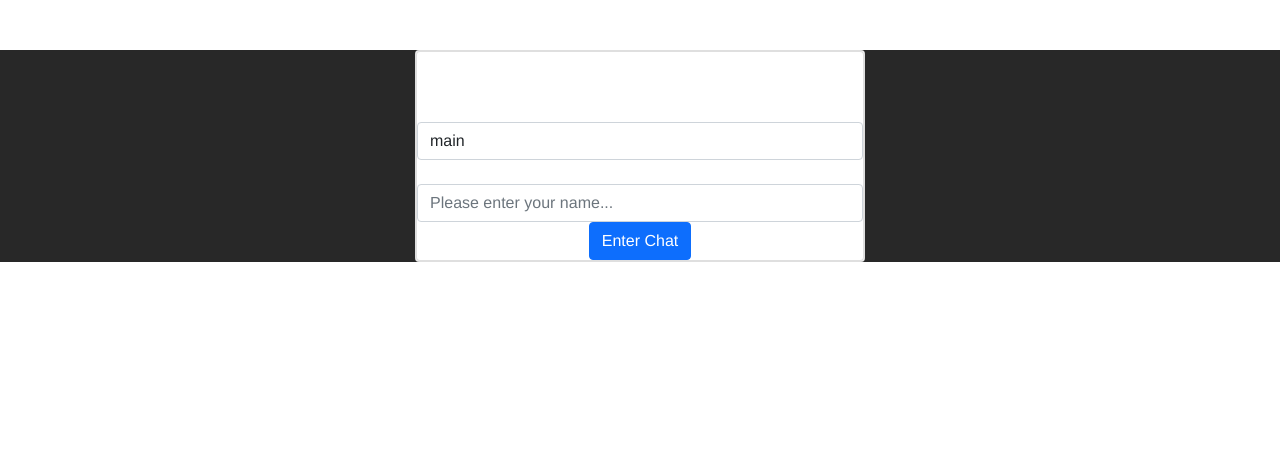
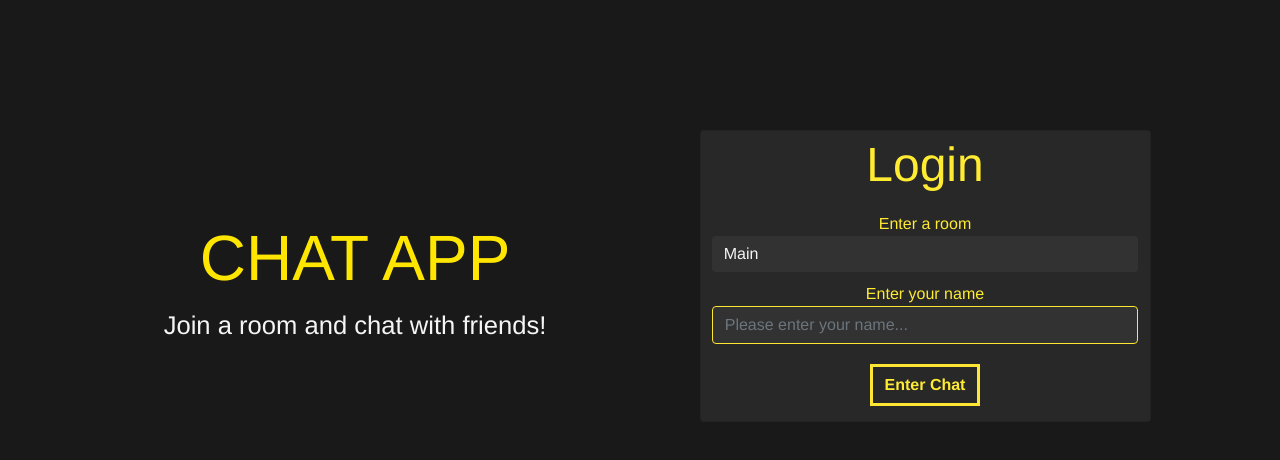
Before and after one commit to kevin-cheng90/vue-chat, a Vue app: page / in a window 1280 px wide. Shown: the top 460 px of the page. Built offline with nearby package versions, Linux system fonts and the light colour scheme; what vue-chat-scroll would draw is missing.

Commit message:
Login page UI updated

```diff
--- a/src/App.vue
+++ b/src/App.vue
@@ -10,10 +10,9 @@
   -webkit-font-smoothing: antialiased;
   -moz-osx-font-smoothing: grayscale;
   text-align: center;
-  color: rgb(255, 255, 255);
-  /*color: #2c3e50; */
-  background-color: rgb(40, 40, 40);
-
+  color: rgb(245, 245, 245);
+  /*co  r: #2c3e50; */
+  background-color: rgb(25, 25, 25);
 }
 
 #nav {
--- a/src/components/ChatBox.vue
+++ b/src/components/ChatBox.vue
@@ -1,12 +1,12 @@
 <template>
 	<div>
 		<div class="chat">
-			<div id="chat-top" class="d-flex justify-content-between">
+			<div id="chat-top" class="d-flex justify-content-between text-yellow">
 				<h4 class="chatRoomName">{{ chatroom }}</h4>
 				<span id="closeComponent" v-on:click="close()">&#x2573;</span>
 			</div>
 			<div id="chatbox" class="card">
-				<div class="card-body">
+				<div class="card-body chat-body">
 					<!-- Display "No messages yet" if there are no messages in DB -->
 					<p class="text-secondary nomessages" v-if="messages.length == 0">
 						[No messages yet]
@@ -48,9 +48,10 @@ export default {
 	created() {
 		/*
 		   put messages from database into "messages"
-		   list in chronological order
+		   list in reverse chronological order
 		*/
 		// ref makes db connection to get messages in the current chatroom
+		this.$parent.$on('update', )
 		let ref = fb.collection("rooms").doc(this.chatroom).collection("messages").orderBy("timestamp");
 		ref.onSnapshot(snapshot => {
 			snapshot.docChanges().forEach(change => {
@@ -64,7 +65,7 @@ export default {
 					});
 				}
 			})
-		})
+		});
 	},
 	methods: {
 		close() {
@@ -74,8 +75,8 @@ export default {
 	}
 
 }
+</script>
 
-</script>
 
 <style>
 
@@ -83,20 +84,19 @@ export default {
 	font-size: 1.4em;
 	padding-bottom: 0px;
 	text-align: left;
-	color: rgb(255, 230, 0);
 }
 
 #chatbox {
-	background-color: rgb(55, 55, 55);
+	background-color: rgb(40, 40, 40);
 }
 
 .text-yellow {
-	color: rgb(255, 230, 0);
+	color: rgb(255, 235, 50);
 }
 
 .chat {
 	padding-bottom: 40px;
-	background-color: rgb(40,40,40);
+	background-color: rgb(25,25,25);
 }
 
 .chat h2{
@@ -118,6 +118,10 @@ export default {
 	font-size: 0.7em;
 }
 
+.chat-body {
+	height: 315px;
+}
+
 .messages {
 	max-height: 300px;
 	text-align: left;
@@ -128,8 +132,8 @@ export default {
 	position: relative;
 	cursor: pointer;
 	color: rgb(200, 200, 200);
+}
 
-}
 #closeComponent:hover {
 	font-weight: bolder;
 	color: rgb(255, 230, 0);
@@ -139,7 +143,6 @@ export default {
 	padding-top: 50px;
 	display: flex;
 	justify-content: space-between;
-
 }
 
 </style>
--- a/src/components/CreateMessage.vue
+++ b/src/components/CreateMessage.vue
@@ -4,7 +4,7 @@
 			<div id="text-input" class="form-group">
 				<input id="textbox" type="text" name="message" class="form-control" placeholder="Enter Message ..." v-model="newMessage">
 				<p class="text-danger" v-if="errorText">{{ errorText }}</p>
-				<button id="textbtn" class="btn btn-primary" type="submit" name="action">Submit</button>
+				<button id="textbtn" class="btn" type="submit" name="action">Submit</button>
 			</div>
 
 		</form>
@@ -47,6 +47,7 @@ export default {
 
 
 </script>
+
 <style>
 #text-input {
 	display: flex;
@@ -54,8 +55,8 @@ export default {
 }
 
 #textbox {
-	color: rgb(255, 255, 255);
-	background-color: rgb(70, 70, 70);
+	color: rgb(245, 245, 245);
+	background-color: rgb(60, 60, 60);
 	border: rgb(40, 40, 40);
 	height: 40px;
 	margin-top: 10px;
@@ -64,33 +65,32 @@ export default {
 #textbox:focus {
 	box-shadow: none;
 	border: 1px solid;
-	border-color: rgb(255, 230, 0);
-	color: rgb(255, 255, 255);
+	border-color: rgb(255, 230, 50);
 }
 
 #textbtn {
-	color: rgb(255, 230, 0);
+	color: rgb(255, 235, 50);
 	margin-top: 10px;
 	margin-left: 10px;
 	float: right;
 	font-weight: bold;
 	border-width: 3px;
 	border-radius: 0;
-	border-color: rgb(255, 230, 0);
-	background-color: rgb(55, 55, 55);
+	border-color: rgb(255, 230, 50);
+	background-color: rgb(40, 40, 40);
 }
 
 #textbtn:focus {
 	box-shadow: none;
 	border: 3px solid;
-	color: rgb(30, 30, 30);
-	background-color: rgb(255, 230, 0);
+	color: rgb(40, 40, 40);
+	background-color: rgb(255, 230, 50);
 	border-color: rgb(255, 230, 0);
 }
 
 #textbtn:hover {
-	color: rgb(30, 30, 30);
-	background-color: rgb(255, 230, 0);
+	color: rgb(40, 40, 40);
+	background-color: rgb(255, 230, 50);
 	border-color: rgb(255, 230, 0);
 }
 
--- a/src/firebase/init.js
+++ b/src/firebase/init.js
@@ -15,6 +15,7 @@ const firebaseConfig = {
   measurementId: "..."
 };
 
+
 // Initialize Firebase
 const app = firebase.initializeApp(firebaseConfig);
 
--- a/src/views/Chat.vue
+++ b/src/views/Chat.vue
@@ -4,56 +4,46 @@
 			<h2 class="text-center">Real-Time Chat</h2>
 			<h5 class="text-center">Powered by Vue.js & Firebase</h5>
 		</div>
-
 		<button id="addRoomButton" type="button" class="btn btn-primary" v-on:click="addRoom()">
 			Add another room
 		</button>
 
+		<!--
+		Form for entering a new room
+		<div>
+			<div style="max-width:200px; margin:auto;">
+				<form @submit.prevent="Chat">
+					<input type="text" class="form-control">
+					<button class="btn btn-primary" type="button">Enter</button>
+				</form>
+			</div>
+		</div>
+		-->
+		<!-- Chatbox component lies within this container -->
+		<div class="container chat chat-body">
+			<div class="row">
+				<div id="name-and-chat1" class="name-and-chat col-md-6">
+					<span id="chatbox1-name" class="col-md-6" style="color: rgb(50, 200, 50);">
+						<div style="float:left;">{{chatroom}}</div>
+						<!-- &#x2573 is an X icon to close the chat -->
+						<button class="closeComponent" v-on:click="triggerClose()">&#x2573;</button>
+					</span>
+					<ChatBox ref="component1" id="chatbox1" :name="name" :chatroom="chatroom"/>
 
-
-		<div class="container chat">
-			<div class="row">
-				<ChatBox class="col-md-6" :name="name" :chatroom="chatroom"/>
-				<ChatBox class="col-md-6" :name="name" :chatroom="'HOMEWORK HELP'"/>
-
-				<!--
-				<div class="chat1 col-md-6">
-					<h5>{{ chatroom }}</h5>
-					<div class="card">
-						<div class="card-body">
-							<-- Display "No messages yet" if there are no messages in DB ->
-							<p class="text-secondary nomessages" v-if="messages.length == 0">
-								[No messages yet]
-							</p>
-							<-- Display messages if there are any in the DB ->
-							<div class="messages" v-chat-scroll="{always:false, smooth:true}">
-								<div v-for="message in messages" :key="message.id">
-									<span class="text-info">[{{ message.name }}]:</span>
-									<span>{{ message.message }}</span>
-									<span class="text-secondary time">{{ message.timestamp }}</span>
-								</div>
-							</div>
-						</div>
-						<div class="card-action">
-							<CreateMessage :name="name" :chatroom="chatroom"/>
-						</div>
-					</div>
 				</div>
-				<div class="chat2 col-md-6">
-					<div class="card">
-						<div class="card-body">
-							<p>Hello this is chat 2</p>
-						</div>
-					</div>
+				<div id="name-and-chat2" class="name-and-chat col-md-6">
+					<span id="chatbox2-name" class="col-md-6" style="max-height: 50px;">
+						<div style="float:left">{{name}}</div>
+						<div style="float:right">X</div>
+					</span>
+					<ChatBox id="chatbox2" :name="name" :chatroom="'HOMEWORK HELP'"/>
 				</div>
-				-->
 			</div>
 		</div>
 	</div>
 </template>
 
 <script>
-//import CreateMessage from "@/components/CreateMessage";
 import ChatBox from "@/components/ChatBox";
 
 
@@ -69,6 +59,12 @@ export default {
 			messages: []
 		}
 	},
+	// Wait until DOM is loaded
+	mounted() {
+		// Testing for future functions
+		// document.getElementById("name-and-chat1").classList.remove("col-md-6");
+		// document.getElementById("name-and-chat1").classList.add("col-md-12");
+	},
 	methods: {
 		addRoom() {
 			/*
@@ -76,6 +72,11 @@ export default {
 			*/
 			var addRoomButton = document.getElementById("addRoomButton");
 			addRoomButton.hidden = true;
+
+		},
+		triggerClose() {
+			// Need to hide close button of the other component
+			this.$refs.component1.close();
 		}
 	}
 }
@@ -84,12 +85,29 @@ export default {
 
 <style>
 
+.chat {
+	height: 100%;
+}
+
 .header-info {
 	padding-top: 20px;
-	color: rgb(200, 200, 200);
+	color: rgb(220, 220, 220);
 }
 
-#addRoomButton{
+.closeComponent {
+	color: rgb(255, 255, 255);
+	border: none;
+	outline: none;
+	box-shadow: none;
+	background: none;
+	float:right
 }
 
+
+.closeComponent:hover {
+	font-weight: bolder;
+	color: rgb(255, 230, 0);
+}
+
+
 </style>
--- a/src/views/Login.vue
+++ b/src/views/Login.vue
@@ -1,19 +1,31 @@
 <template>
 	<div class="container">
-		<div class="card login">
-			<div class="card body">
-				<!-- Login text and form -->
-				<h2 class="card-title text-center">Login</h2>
-				<form @submit.prevent="login" class="text-center">
-					<div class="form">
-						<label for="chatroom">Enter a room</label>
-						<input type="text" class="form-control" name="chatroom" v-model="chatroom">
-						<label for="name">Enter your name</label>
-						<input type="text" class="form-control" placeholder="Please enter your name..." name="name" v-model="name">
-						<p v-if="errorText" class="text-danger"> {{ errorText }}</p>
+		<div class="card-container">
+			<div class="row">
+				<div class="app-info-container col-md-6">
+					<div class="app-info">
+							<span class="app-name">
+								CHAT APP
+							</span>
+							<span class="app-description">
+								Join a room and chat with friends!
+							</span>
 					</div>
-					<button type="submit" class="btn btn-primary">Enter Chat</button>
-				</form>
+				</div>
+				<div class="login col-md-5">
+					<div class="card body card-login">
+						<!-- Login text and form -->
+						<h2 class="card-title text-center text-yellow">Login</h2>
+						<form @submit.prevent="login" class="text-center" autocomplete="off">
+							<label for="chatroom" class="text-yellow">Enter a room</label>
+							<input type="text" class="form-control entry-box" name="chatroom" v-model="chatroom">
+							<label for="name" class="text-yellow">Enter your name</label>
+							<input type="text" class="form-control entry-box" placeholder="Please enter your name..." name="name" v-model="name" autofocus>
+							<p v-if="errorText" class="text-danger"> {{ errorText }}</p>
+							<button type="submit" id="login-submit" class="btn">Enter Chat</button>
+						</form>
+					</div>
+				</div>
 			</div>
 		</div>
 	</div>
@@ -27,7 +39,7 @@ export default {
 		return {
 			name: "",
 			// Initial chatroom value when the page loads is "main"
-			chatroom: "main",
+			chatroom: "Main",
 			errorText: null
 		}
 	},
@@ -52,13 +64,91 @@ export default {
 </script>
 
 <style>
+	.app-info-container {
+
+	}
+
+	/* CSS Breaks at 768px so handle that later */
+	.app-info {
+		margin-top: 20vh;
+	}
+
+	.app-description {
+		font-size: 1.6em;
+		display: inline-block;
+	}
+
+	.app-name {
+		font-size: 4em;
+		color: rgb(255, 230, 0);
+		margin: auto;
+	}
+
+
 	.login {
 		max-width: 450px;
-		margin-top: 50px;
+		max-height: 450px;
 		display: block;
 		margin-left: auto;
 		margin-right: auto;
+	}
 
+	.card-container {
+		padding-top: 50px;
+		min-height: 100vh;
+		height: 100%;
+		padding-bottom: 50px;
+	}
+
+	.card-login {
+		margin-top: 10vh;
+		background-color: rgb(40, 40, 40) !important;
+	}
+
+	.card-title {
+		font-size: 3em;
+		padding-bottom: 10px;
+		margin-top: 5px;
+	}
+
+	.entry-box {
+		color: rgb(245, 245, 245) !important;
+		background-color: rgb(50, 50, 50) !important;
+		border: rgb(40, 40, 40) !important;
+		margin-bottom: 10px;
+		margin-left: 2.5%;
+		max-width: 95%;
+	}
+
+	.entry-box:focus {
+		box-shadow: none !important;
+		border: 1px solid !important;
+		border-color: rgb(255, 230, 50) !important;
+	}
+
+	#login-submit {
+		color: rgb(255, 235, 50);
+		margin-top: 10px;
+		margin-bottom: 15px;
+		font-weight: bold;
+		border-width: 3px;
+		border-radius: 0;
+		border-color: rgb(255, 230, 50);
+		background-color: rgb(40, 40, 40);
+	}
+
+	#login-submit:focus {
+		box-shadow: none;
+		border: 3px solid;
+		color: rgb(40, 40, 40);
+		background-color: rgb(255, 230, 50);
+		border-color: rgb(255, 230, 0);
+	}
+
+	#login-submit:hover {
+		color: rgb(40, 40, 40);
+		background-color: rgb(255, 230, 50);
+		border-color: rgb(255, 230, 0);
 	}
 
 
```
